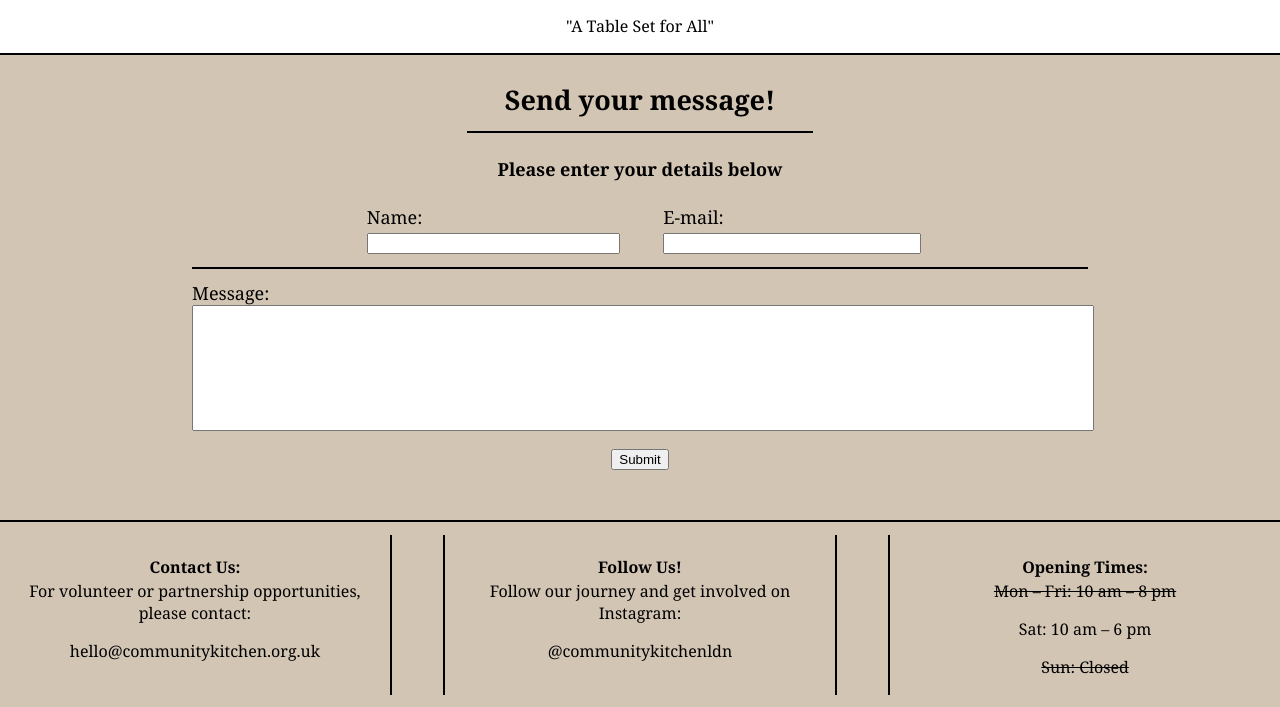
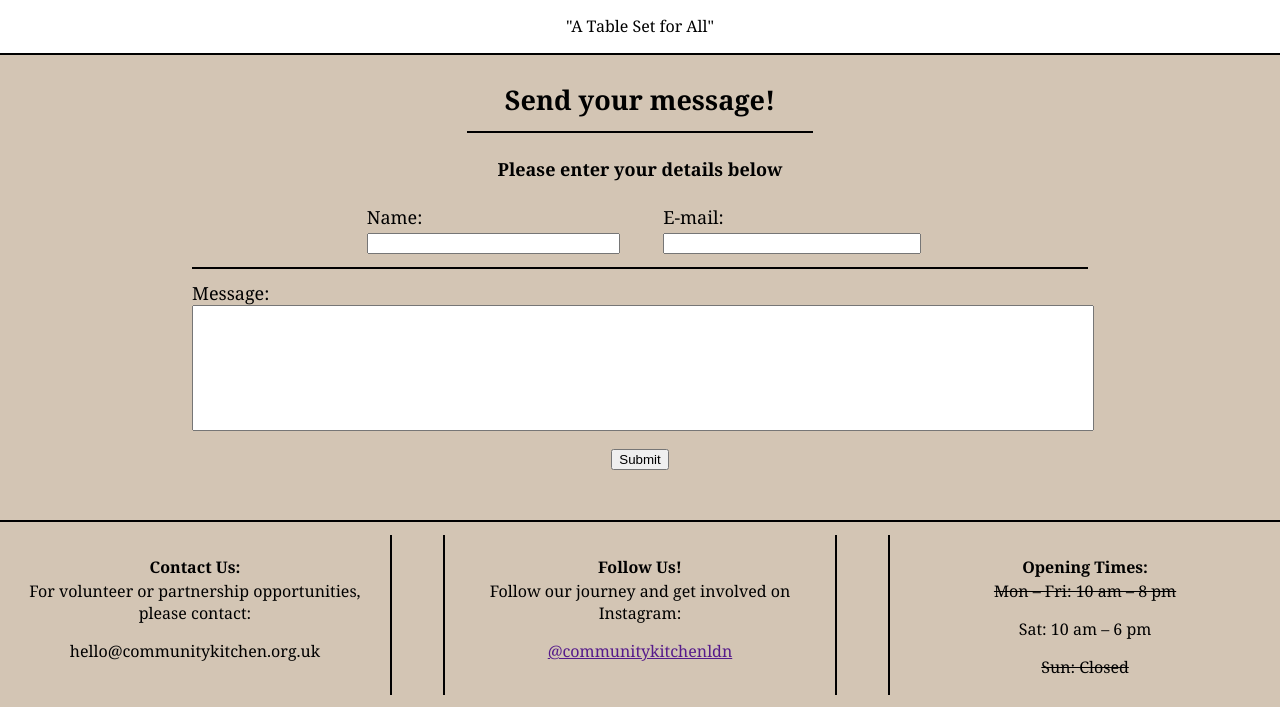
Before and after one commit to MichaelRFaria/HTML-Food-Bank-Website, a plain HTML site: page html/contact_us.html in a window 1280 px wide. Shown: the part 139-846 px from the top of the page. Drawn offline with Linux system fonts and the light colour scheme.

Commit message:
Added skeleton hyperlinks to business' Instagram.

```diff
--- a/html/contact_us.html
+++ b/html/contact_us.html
@@ -84,7 +84,7 @@
       <div>
         <h4>Follow Us!</h4>
         <p>Follow our journey and get involved on Instagram:</p>
-        <p>@communitykitchenldn</p>
+        <p><a href="">@communitykitchenldn</a></p>
       </div>
 
       <div>
```
Also changed, not shown: html/index.html (+1 -1 lines), html/testimonials.html (+1 -1 lines).
